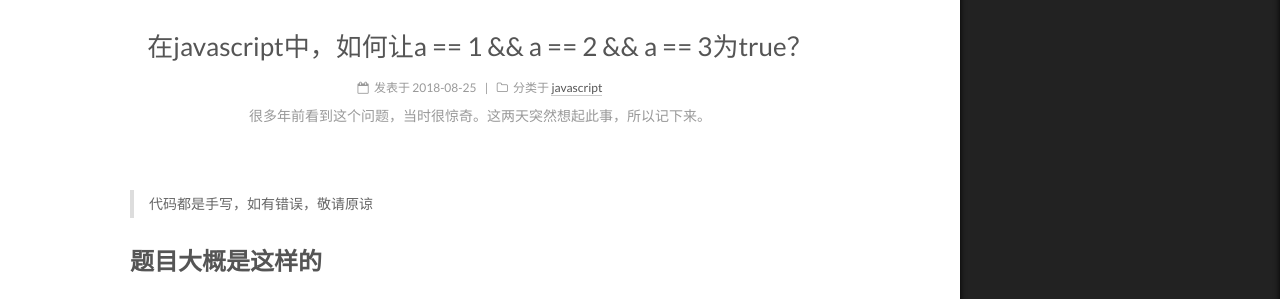
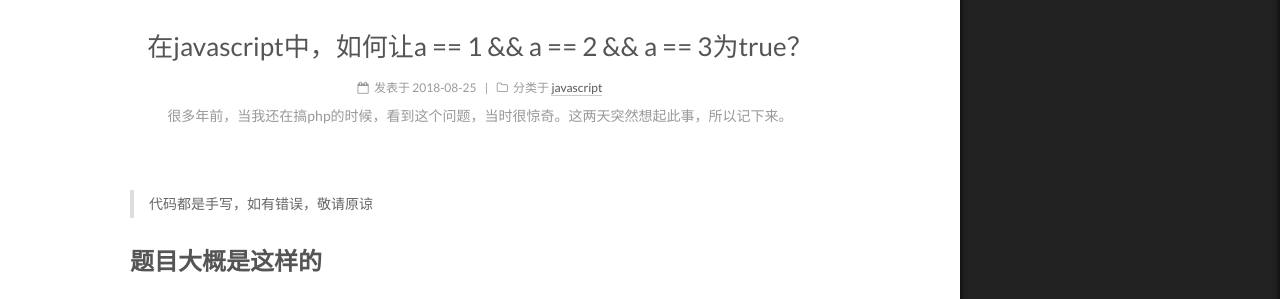
Before and after one commit to yunchangyue/blog, a Jekyll site: the page built from _posts/2018-08-25-a=1&&a=2&&a=3.md, in a window 1280 px wide. Shown: the part 143-442 px from the top of the page. Built offline with Jekyll 4.4.1, drawn with Linux system fonts in a browser that asks for light colours; comment, search, counter and statistics services are not loaded.

Commit message:
修改2018-08-25-a=1&&a=2&&a=3.md
修改description

```diff
--- a/_posts/2018-08-25-a=1&&a=2&&a=3.md
+++ b/_posts/2018-08-25-a=1&&a=2&&a=3.md
@@ -1,6 +1,6 @@
 ---
 title: 在javascript中，如何让a == 1 && a == 2 && a == 3为true？
-description: 很多年前看到这个问题，当时很惊奇。这两天突然想起此事，所以记下来。
+description: 很多年前，当我还在搞php的时候，看到这个问题，当时很惊奇。这两天突然想起此事，所以记下来。
 categories:
   - javascript
 tags:
```
